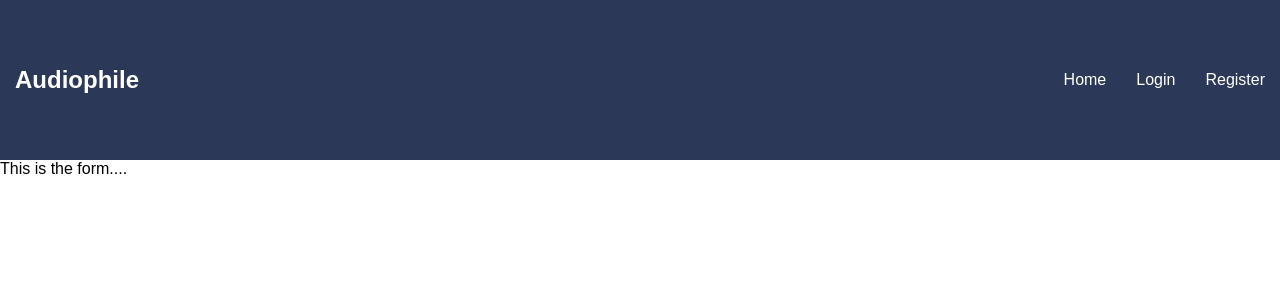
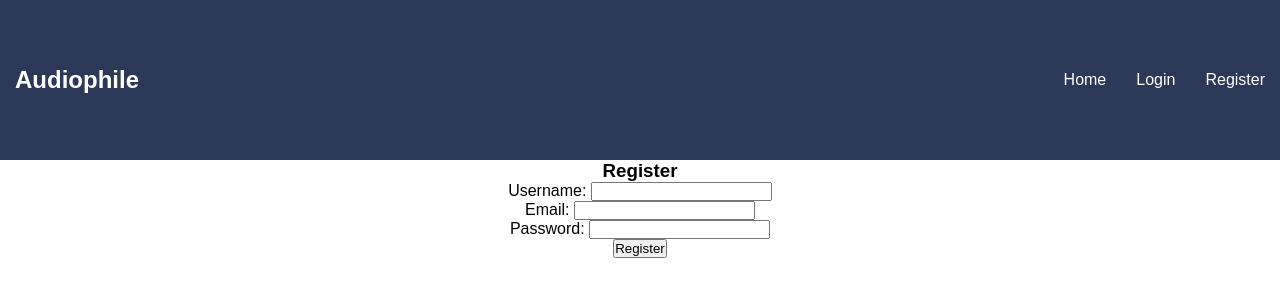
Before and after one commit to derek-oshita/quaranteam-client, a React (Create React App) app: page /register in a window 1280 px wide. Shown: the top 300 px of the page. Built offline with nearby package versions, Linux system fonts and the light colour scheme.

Commit message:
Login route working.

```diff
--- a/src/components/Auth/Login.js
+++ b/src/components/Auth/Login.js
@@ -0,0 +1,13 @@
+import React from 'react';
+
+class Login extends React.Component {
+    render () {
+        return (
+            <div>
+                Login...
+            </div>
+        )
+    }
+}
+
+export default Login;
--- /dev/null
+++ b/src/components/Auth/Register.css
@@ -0,0 +1,4 @@
+.register-form-container {
+    text-align: center;
+    height: 45vh;
+}
--- a/src/components/Auth/Register.js
+++ b/src/components/Auth/Register.js
@@ -1,6 +1,7 @@
 import React, { Component } from 'react';
 import { withRouter } from 'react-router-dom';
 import axios from 'axios';
+import './Register.css';
 
 class Register extends Component {
     state = {
@@ -9,10 +10,49 @@ class Register extends Component {
        password: '',
     };
 
+    handleChange = (event) => {
+        this.setState({
+            [event.target.name]: event.target.value,
+        });
+    };
+
+    handleSubmit = (event) => {
+        event.preventDefault();
+        axios.post(`${process.env.REACT_APP_API}/auth/register`, this.state)
+            .then((res) => {
+                console.log(res);
+                this.props.history.push('/login');
+            })
+            .catch((err) => {
+                console.log(err.response.status);
+                console.log(err.response.data);
+                console.log(err.response.data.message);
+            });
+    }
+
     render () {
         return (
-            <div>
-                This is the form....
+            <div className="register-form-container">
+                <h3 className="register">Register</h3>
+                <form onSubmit={this.handleSubmit} className="register-form">
+                    {/* USERNAME */}
+                    <div className="form-item">
+                        <label htmlFor="username">Username: </label>
+                        <input onChange={this.handleChange} type="text" id="username" name="username" value={this.state.username} />
+                    </div>
+                    {/* EMAIL */}
+                    <div className="form-item">
+                        <label htmlFor="username">Email: </label>
+                        <input onChange={this.handleChange} type="text" id="email" name="email" value={this.state.email} />
+                    </div>
+                    {/* PASSWORD */}
+                    <div className="form-item">
+                        <label htmlFor="username">Password: </label>
+                        <input onChange={this.handleChange} type="text" id="password" name="password" value={this.state.password} />
+                    </div>
+                    {/* SUBMIT BUTTON */}
+                    <button type="submit">Register</button>
+                </form>
             </div>
         )
     }
--- a/src/config/routes.js
+++ b/src/config/routes.js
@@ -1,8 +1,11 @@
 import React from 'react';
 import { Switch, Route } from 'react-router-dom';
-
+import Login from '../components/Auth/Login';
 import Register from '../components/Auth/Register';
 
 export default () => (
-    <Route path='/register' component={Register} />
-)
+    <Switch >
+        <Route path='/register' component={Register} />
+        <Route path='/login' component={Login} />
+    </Switch>
+);
```
